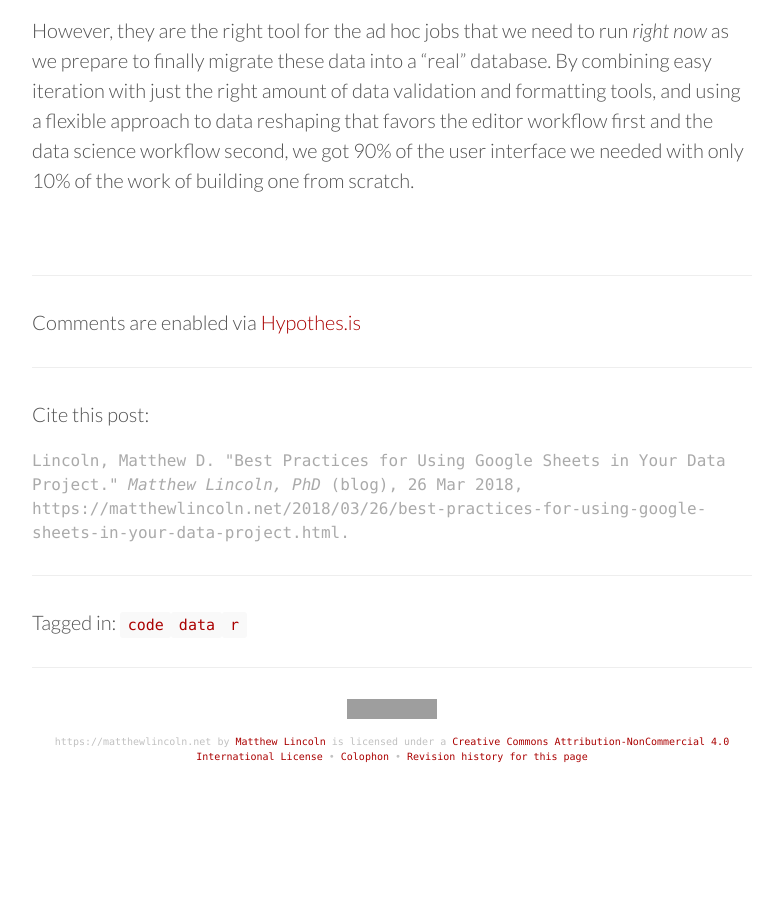
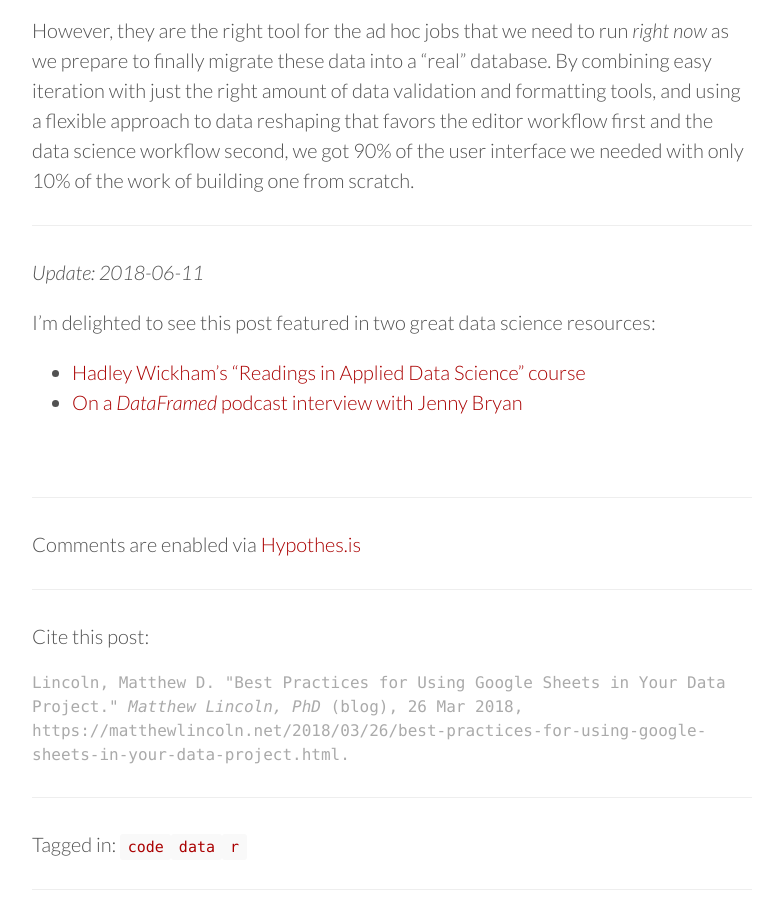
Before and after one commit to mdlincoln/mdlincoln.github.io, a Jekyll site: the page built from _posts/2018-03-26-best-practices-for-using-google-sheets-in-your-data-project.md, in a window 1280 px wide and 900 px high, scrolled down 7834 px. Shown: the whole window, without its empty margins (248-1031 px from the left). Built offline with Jekyll 4.4.1, drawn with Linux system fonts in a browser that asks for light colours; nearby versions of some CDN libraries; before the commit the page ends 8638 px from its top, so only the background shows below that; grey boxes are pictures that could not be loaded.

Commit message:
Add publicity notes to google sheets post

```diff
--- a/_posts/2018-03-26-best-practices-for-using-google-sheets-in-your-data-project.md
+++ b/_posts/2018-03-26-best-practices-for-using-google-sheets-in-your-data-project.md
@@ -137,3 +137,12 @@ And I will be happy to leave them behind once our new production system is up an
 
 However, they are the right tool for the ad hoc jobs that we need to run _right now_ as we prepare to finally migrate these data into a "real" database.
 By combining easy iteration with just the right amount of data validation and formatting tools, and using a flexible approach to data reshaping that favors the editor workflow first and the data science workflow second, we got 90% of the user interface we needed with only 10% of the work of building one from scratch.
+
+***
+
+_Update: 2018-06-11_
+
+I'm delighted to see this post featured in two great data science resources:
+
+- [Hadley Wickham's "Readings in Applied Data Science" course](https://github.com/hadley/stats337#readings)
+- [On a _DataFramed_ podcast interview with Jenny Bryan](https://www.datacamp.com/community/podcast/spreadsheets-data-science)
```
